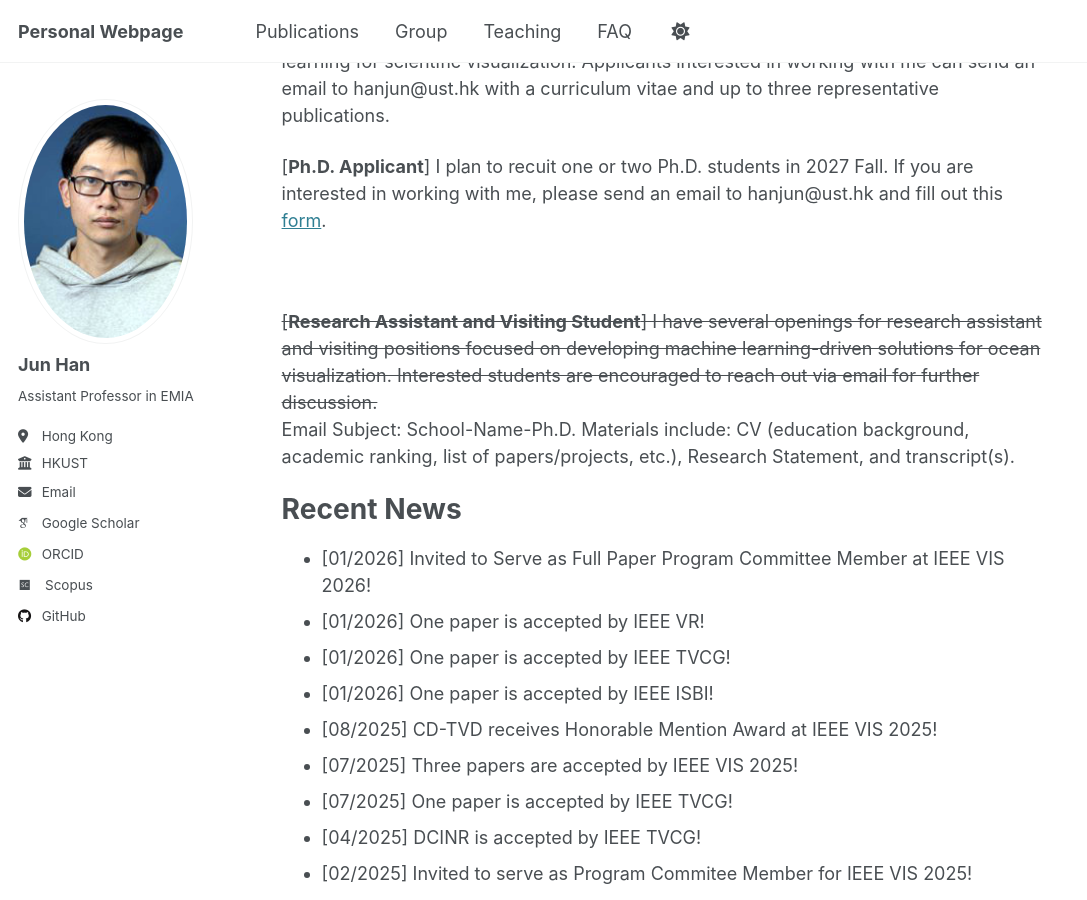
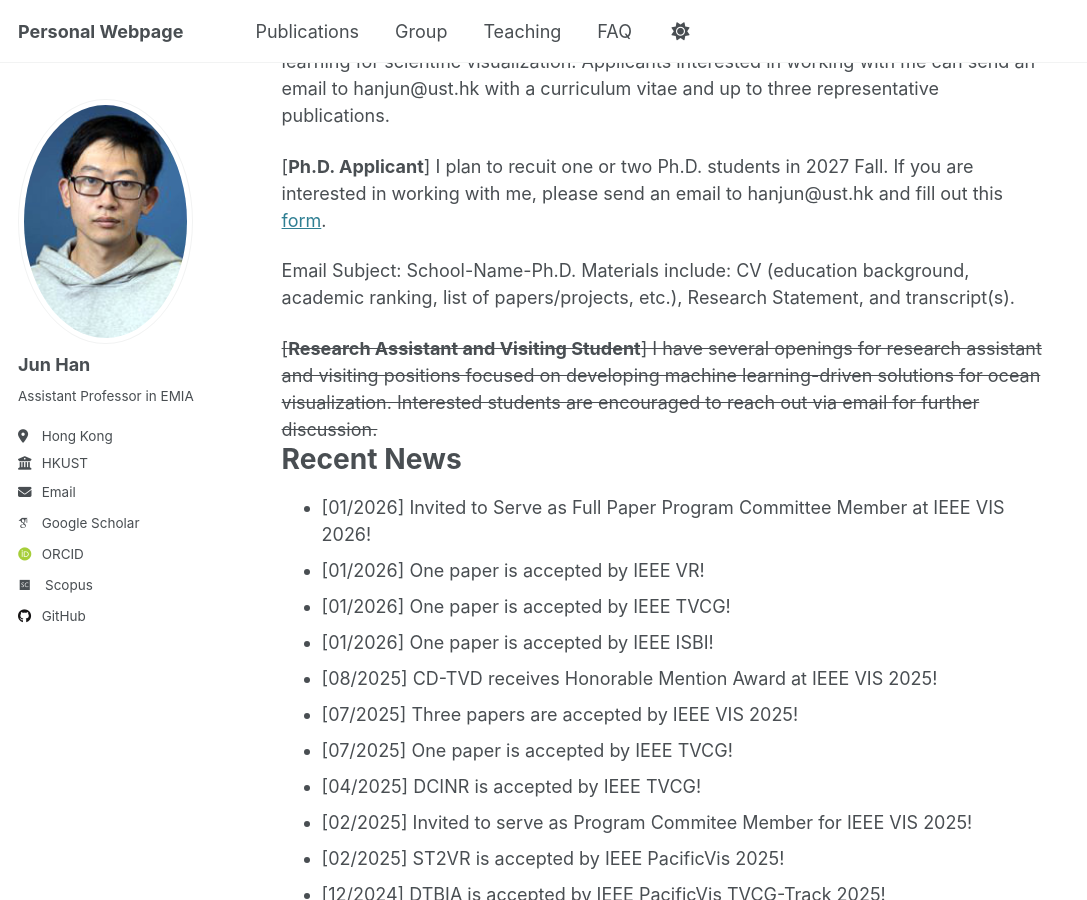
Before and after one commit to stevenhan1991/stevenhan1991.github.io, a Jekyll site: the page built from _pages/about.md, in a window 1280 px wide and 900 px high, scrolled down 885 px. Shown: the whole window, without its empty margins (0-1087 px from the left). Built offline with Jekyll 4.4.1, drawn with Linux system fonts in a browser that asks for light colours; some web fonts are replaced.

Commit message:
Update about.md

```diff
--- a/_pages/about.md
+++ b/_pages/about.md
@@ -25,15 +25,15 @@ The goal of my research is to answer these questions.
 [<b>Psotdoc Opening</b>] I have one postdoctoral position available focused on representation learning for scientific visualization. Applicants interested in working with me can send an email to hanjun@ust.hk with a curriculum vitae and up to three representative publications.
 
  [<b>Ph.D. Applicant</b>] I plan to recuit one or two Ph.D. students in 2027 Fall. If you are interested in working with me, please send an email to hanjun@ust.hk and fill out this <a href='https://forms.gle/FBWqxbXtYLyB9Rkw9'>form</a>.
+<br/>
 
-<br />
+Email Subject: School-Name-Ph.D.
+Materials include: CV (education background, academic ranking, list of papers/projects, etc.), Research Statement, and transcript(s).
+
 <s>
 [<b>Research Assistant and Visiting Student</b>] I have several openings for research assistant and visiting positions focused on developing machine learning-driven solutions for ocean visualization. Interested students are encouraged to reach out via email for further discussion.
 <br />
 </s>
-
-Email Subject: School-Name-Ph.D.
-Materials include: CV (education background, academic ranking, list of papers/projects, etc.), Research Statement, and transcript(s).
 
 <h1 id="recent-news">Recent News</h1>
 <ul>
```
